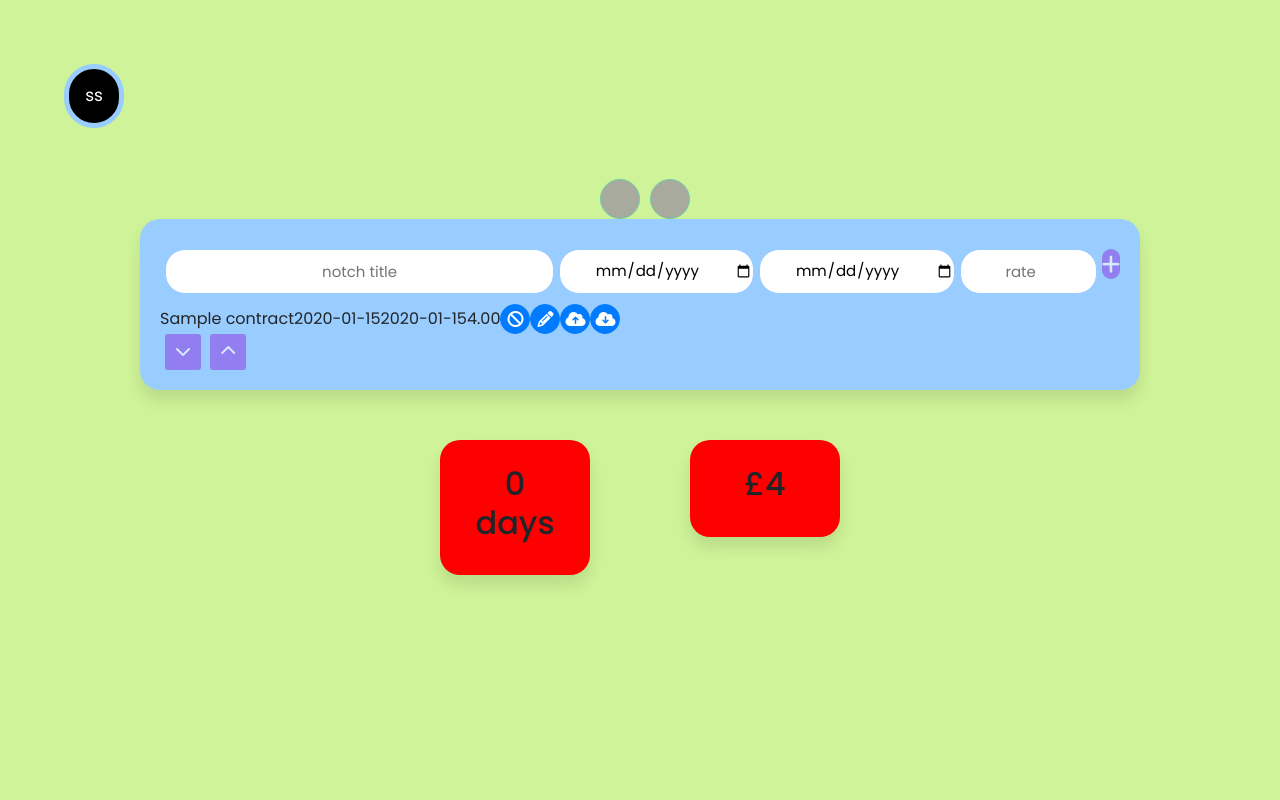
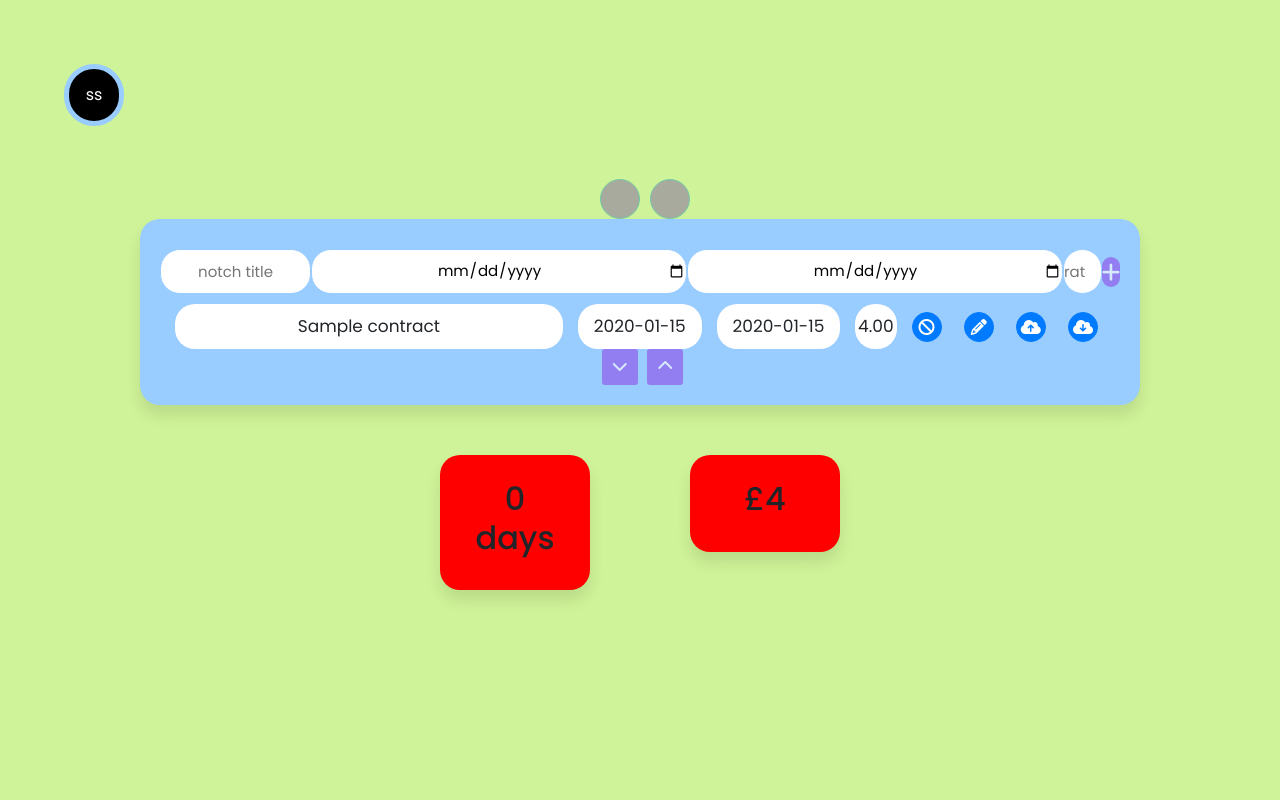
Before and after one commit to EireSmith/notch, a Flask app: page / in a window 1280 px wide. Run offline with Flask 2, Linux system fonts and the light colour scheme; a user stored in the database is signed in; tables that the repository leaves empty hold one stand-in row (values such as "Sample post"); some libraries are stand-ins or nearby versions.

Commit message:
Update style.css
updated css

```diff
--- a/website/static/css/style.css
+++ b/website/static/css/style.css
@@ -62,7 +62,7 @@ body{
   border: 5px solid #99ccff;
   border-radius: 50px;
   text-decoration: none;
-  background-color:red;
+  backgound-colour:
   font-size: 17px;
   display: block;
 }
@@ -132,12 +132,12 @@ body{
 }
 
 #main_container{
-
+padding: 2%;
   background: #99ccff;
   margin: auto;
   margin-top: 0px;
   width: 100%;
-  padding: 2%;
+
   border-radius: 20px;
   box-shadow: 0px 10px 15px rgba(0,0,0,0.1);
   overflow: hidden;
@@ -145,15 +145,21 @@ body{
 }
 
 #main_container .inputField{
-
-  margin: 10px 0;
+margin: 10px 0px;
   width: 100%;
   display: flex;
   height: 45px;
 }
 
+#home{
+margin: auto;
+width:100%;
+}
+
+
+
+
 .avrg{
-
   margin-left: auto;
   margin-right: auto;
   width: 40%;
@@ -181,7 +187,9 @@ float: left;
   float: right;
 }
 
-.notch_field {
+
+.inputField input{
+width:100%;
   height: 100%;
   outline: none;
   border-radius: 20px;
@@ -189,49 +197,26 @@ float: left;
   font-size: 17px;
   transition: all .5s ease;
   text-align: center;
-  margin-left: 5px;
+margin: auto;
 }
 
-.inputField input{
-  height: 100%;
-  outline: none;
-  border-radius: 20px;
-  border: 1px solid #99ccff;
-  font-size: 17px;
-  transition: all .5s ease;
-  text-align: center;
-  margin-left: 5px;
-}
-
-.inputField .job{
-  width: 100%;
-}
-
-.inputField .start{
-  width: 50%;
-}
-
-.inputField .end{
-  width: 50%;
-}
-
-.inputField .pay{
-  width: 35%;
-}
+input.pay{width: 10%;}
+input.job{width: 40%;}
 
 
 .inputField input:focus{
   border-color: #ccffcc;
 }
 
-.inputField button, .delete_btn{
+.inputField button{
   width: 30px;
   height: 30px;
   border: none;
   color: #fff;
-  margin-left: 5px;
+  margin: auto;
   font-size: 21px;
   outline: none;
+align-items: center;
   background: #8E49E8;
   cursor: pointer;
   border-radius: 15px;
@@ -247,108 +232,29 @@ float: left;
   pointer-events: auto;
 }
 
-.list{
-  margin: 10px 0;
-  width: 100%;
-  display: inline;
-}
-ul{
-  margin-right: 10px;
+#table{border-collapse: separate;
+border-spacing: 15px 0px;}
+
+table { width: 100%;}
+
+table td:not(.b)
+{height: 45px;
+border-radius: 20px;
+  outline: none;
+  font-size: 17px;
+background-color: white;
+  text-align: center;
 
 }
 
-.jobList li{
-  list-style: none;
-  height: 45px;
-  line-height: 45px;
-  margin-bottom: 8px;
-  background: #f2f2f2;
-  border-radius: 20px;
-  padding: 0 15px;
-  cursor: default;
-  overflow: hidden;
-}
+td.job{width: 47%;}
 
+td.start{width: 15%;}
 
-.jobList li .icon{
-  position: inherit;
-  right:-45px;
-  background: #e74c3c;
-  width: 45px;
-  text-align: center;
-  color: #fff;
-  border-radius: 0 3px 3px 0;
-  cursor: pointer;
-  transition: all .5s ease;
-}
-.jobList li:hover .icon{
-  right: 0px;
-}
+td.end{
+width: 15%;}
 
-.jobList{
-  width: 37%;
-  float: none;
-  display: inline-block;
-
-}
-
-.startList{
-  width: 20%;
-  float: none;
-  display: inline-block;
-}
-.endList{
-  width: 20%;
-  float: none;
-  display: inline-block;
-}
-.payList{
-  width: 15%;
-  float: none;
-  display: inline-block;
-}
-
-.startList li{
-
-  width: 100%;
-  list-style: none;
-  height: 45px;
-  line-height: 45px;
-  margin-bottom: 8px;
-  background: #f2f2f2;
-  border-radius: 20px;
-  padding: 0 15px;
-  cursor: default;
-  overflow: hidden;
-}
-
-.endList li{
-  width: 100%;
-  list-style: none;
-  height: 45px;
-  line-height: 45px;
-  margin-bottom: 8px;
-  background: #f2f2f2;
-  border-radius: 20px;
-  padding: 0 15px;
-  cursor: default;
-  overflow: hidden;
-}
-
-
-.payList li{
-  width: 100%;
-  list-style: none;
-  height: 45px;
-  line-height: 45px;
-  margin-bottom: 8px;
-  background: #f2f2f2;
-  border-radius: 20px;
-  padding: 0 15px;
-  cursor: default;
-  overflow: hidden;
-}
-
+td.pay{width: 5%;}
 
   .notch_view a {
     height: 30px;
@@ -362,24 +268,17 @@ ul{
   }
 
 
-
-
-
-
-
-
-
-
-
-
-
-.wrapper .footer{
-  display: flex;
+.footer{
   width: 100%;
-  margin-top: 20px;
   align-items: center;
+text-align: center;
   justify-content: space-between;
 }
+
+.button_div{
+display: inline-block;
+margin: auto;}
+
 .footer button{
   padding: 6px 10px;
   border-radius: 3px;
```
